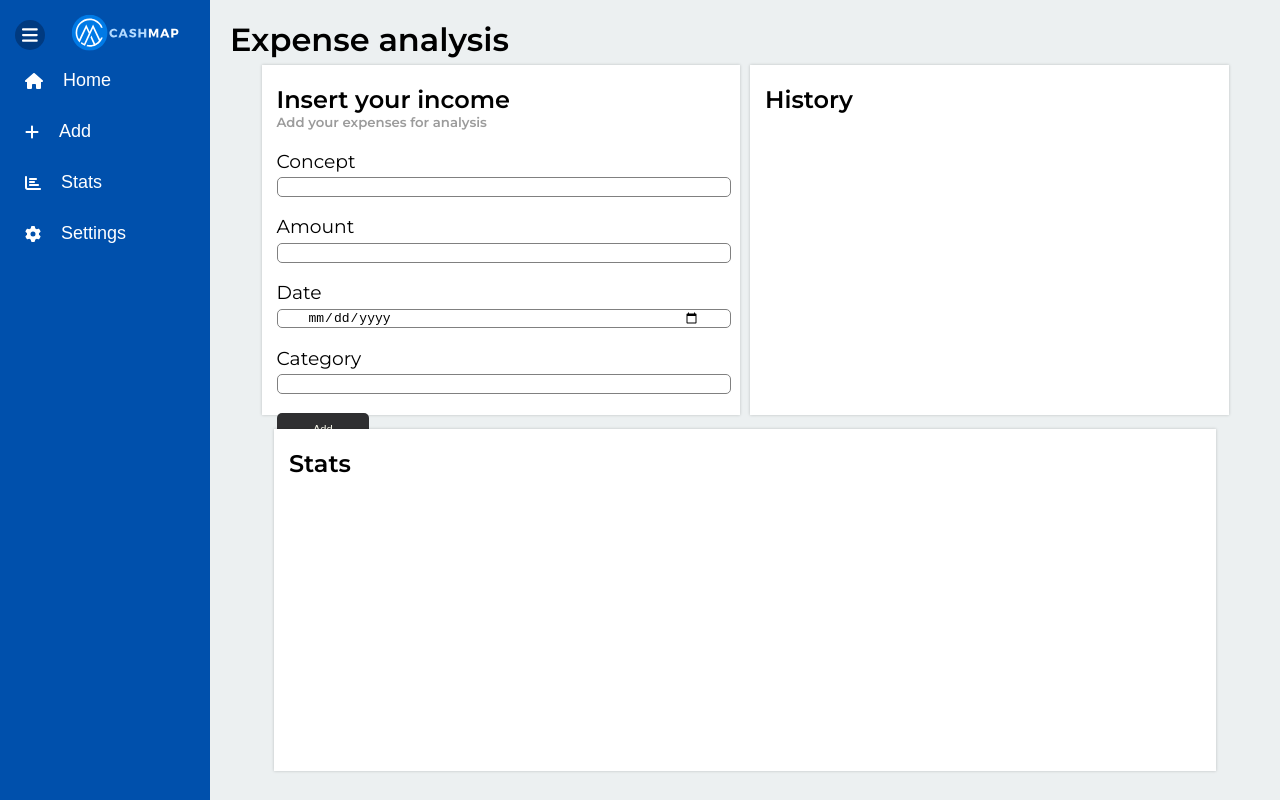
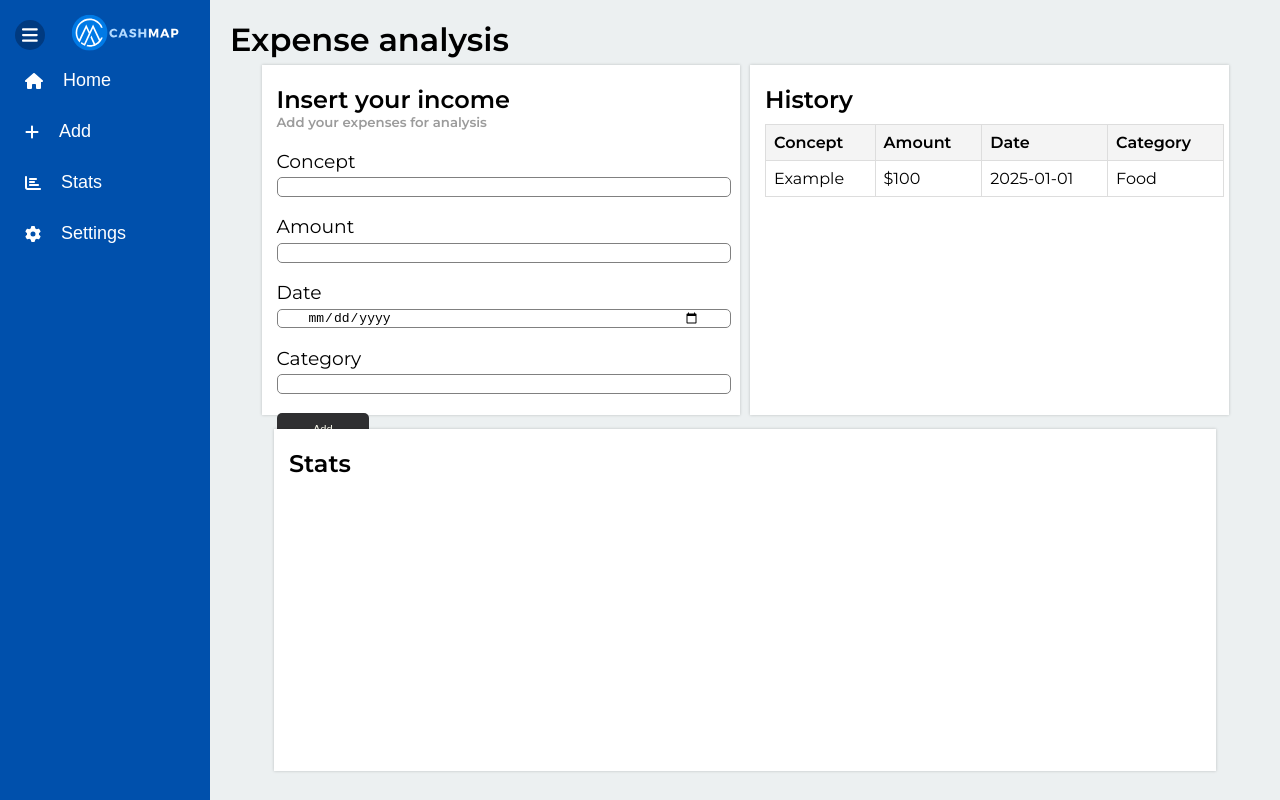
Before and after one commit to MathiasHv18/CashMap, a React (Vite) app in the folder frontend/: page /mainPage in a window 1280 px wide. Built offline with nearby package versions, Linux system fonts and the light colour scheme.

Commit message:
avance historyBox

```diff
--- a/frontend/src/pages/Home/Home.css
+++ b/frontend/src/pages/Home/Home.css
@@ -42,7 +42,7 @@
   margin-bottom: 2%;
 }
 
-.Home_subtittle{
+.Home_subtittle {
   font-weight: 600;
 }
 
@@ -91,3 +91,29 @@
 .Home_button:hover {
   background: #4c4c4f;
 }
+
+.Home_table {
+  width: 99%;
+  border-collapse: collapse;
+  margin-top: 10px;
+}
+
+.Home_table th,
+.Home_table td {
+  border: 1px solid #ddd;
+  padding: 8px;
+  text-align: left;
+}
+
+.Home_table th {
+  background-color: #f4f4f4;
+  font-weight: 600;
+}
+
+.Home_table tr:nth-child(even) {
+  background-color: #f9f9f9;
+}
+
+.Home_table tr:hover {
+  background-color: #f1f1f1;
+}
--- a/frontend/src/pages/Home/Home.tsx
+++ b/frontend/src/pages/Home/Home.tsx
@@ -20,6 +20,24 @@ function Home() {
       </div>
       <div className="Home_historyBox">
         <h2 className="Home_subtittle">History</h2>
+        <table className="Home_table">
+          <thead>
+            <tr>
+              <th>Concept</th>
+              <th>Amount</th>
+              <th>Date</th>
+              <th>Category</th>
+            </tr>
+          </thead>
+          <tbody>
+            <tr>
+              <td>Example</td>
+              <td>$100</td>
+              <td>2025-01-01</td>
+              <td>Food</td>
+            </tr>
+          </tbody>
+        </table>
       </div>
       <div className="Home_statsBox">
         <h2 className="Home_subtittle">Stats</h2>
```
